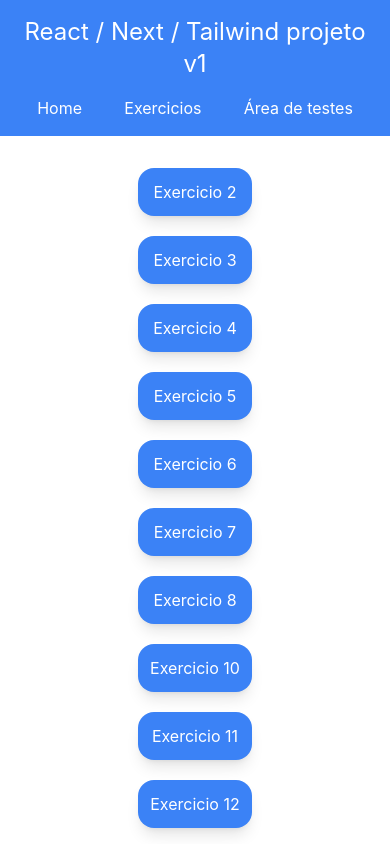
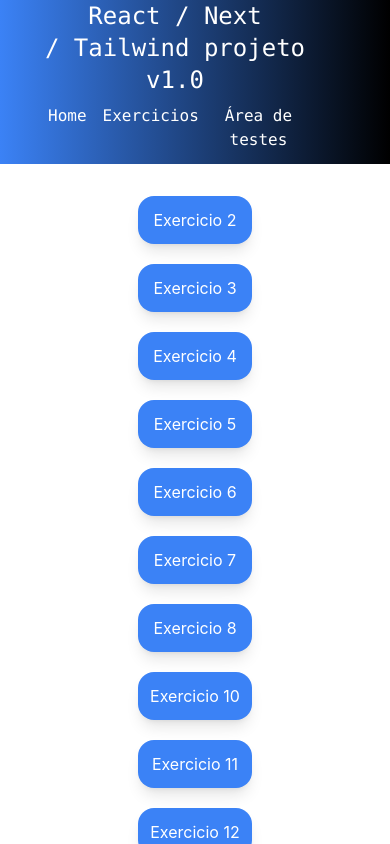
Before and after one commit to MattStela/next_50_exercicios, a Next.js app: page /exercicios in a window 390 px wide. Shown: the top 844 px of the page. Built offline with nearby package versions, Linux system fonts and the light colour scheme.

Commit message:
ajuste de responsividade, botões e coisas menores

```diff
--- a/src/app/components/header.js
+++ b/src/app/components/header.js
@@ -1,24 +1,49 @@
-export default function Header () {
+import Image from "next/image";
+
+export default function Header() {
   return (
-      <header className="bg-blue-500 p-4 text-white">
-        <div className="container mx-auto">
-          <h1 className="text-2xl text-center mb-4">
-            React / Next / Tailwind projeto v1
+    <header className="pr-20 pl-10  flex flex-row font-mono bg-gradient-to-r from-blue-500 to-black  text-white">
+      <div className=" relative w-32 h-32 flex justify-center items-center flex-grow hidden sm:flex">
+        <Image
+          src="/images/logo.png"
+          alt="logo"
+          className=""
+          width="70"
+          height="70"
+        />
+      </div>
+
+      <div className="  flex  flex-col justify-items items-center flex-grow container mx-auto">
+        <h1 className="flex items-center flex-grow  text-2xl text-center">
+          <p>
+            <a className="hover:underline hover:text-blue-500" href="https://react.dev/">React</a> /&nbsp;
+            <a className="hover:underline hover:text-blue-500" href="https://nextjs.org/">Next</a> /&nbsp;
+            <a className="hover:underline hover:text-blue-500" href="https://tailwindcss.com/">Tailwind</a> projeto v1.0
+          </p>
         </h1>
-          <nav>
-            <ul className="flex justify-center w-full">
+        <nav className=" w-full">
+          <ul className=" flex flex-row justify-end w-full">
             <li className="flex-grow text-center">
-                <a href="/" className="hover:no-underline block hover:font-bold transition duration-900 ease-in-out hover:text-black hover:underline ">
+              <a
+                href="/"
+                className="p-2 hover:no-underline block transition duration-500 ease-in-out hover:text-black border-b-4 border-transparent hover:border-black"
+              >
                 Home
               </a>
             </li>
             <li className="flex-grow text-center">
-                <a href="/exercicios" className="hover:no-underline block hover:font-bold transition duration-900 ease-in-out hover:text-black hover:underline ">
+              <a
+                href="/exercicios"
+                className="p-2 hover:no-underline block transition duration-500 ease-in-out hover:text-black border-b-4 border-transparent hover:border-black"
+              >
                 Exercicios
               </a>
             </li>
             <li className="flex-grow text-center">
-                <a href="/testes" className="hover:no-underline block hover:font-bold transition duration-900 ease-in-out hover:text-black hover:underline ">
+              <a
+                href="/testes"
+                className="p-2 hover:no-underline block transition duration-500 ease-in-out hover:text-black border-b-4 border-transparent hover:border-black"
+              >
                 Área de testes
               </a>
             </li>
@@ -27,4 +52,4 @@
       </div>
     </header>
   );
-  };
+}
--- a/src/app/exercicios/page.js
+++ b/src/app/exercicios/page.js
@@ -1,12 +1,13 @@
 import fs from 'fs';
 import path from 'path';
 import CustomButton from "../components/button";
+
 
 const exercicios = Array.from({ length: 50 }, (_, i) => i + 1);
 
 export default function Home() {
   return (
-    <div className=" flex items-center justify-center min-h-screen p-8 pb-20 gap-16">
+    <div className="flex items-center justify-center min-h-screen p-8 pb-20 gap-16">
       <main className="grid grid-cols-1 sm:grid-cols-3 lg:grid-cols-5 gap-5 items-center sm:items-start">
         {exercicios.map((num) => {
           const exercicioPath = path.join(process.cwd(), `src/app/exercicios/exercicio_${num}`);
--- a/src/app/globals.css
+++ b/src/app/globals.css
@@ -19,3 +19,8 @@
   background: var(--background);
   font-family: -apple-system, BlinkMacSystemFont, "Segoe UI", Roboto, "Helvetica Neue", Arial, sans-serif;
 }
+
+img[src="/images/logo.png"] {
+  width: auto;
+  height: auto;
+}
--- a/src/app/layout.js
+++ b/src/app/layout.js
@@ -15,13 +15,16 @@
 });
 
 export const metadata = {
-  title: "Create Next App",
-  description: "Generated by create next app",
+  title: "RNT v1",
+  description: "React / Next / Tailwind projeto v1",
 };
+
+export const viewport = "width=device-width, initial-scale=1.0";
 
 export default function RootLayout({ children }) {
   return (
     <html lang="en">
+
       <body
         className={`${geistSans.variable} ${geistMono.variable} antialiased`}
       >
--- a/src/app/page.js
+++ b/src/app/page.js
@@ -11,9 +11,6 @@
           "https://raw.githubusercontent.com/MattStela/next_50_exercicios/main/README.md"
         );
         const text = await response.text();
-
-        // Logar o conteúdo do README.md
-        console.log(text);
 
         const formattedContent = text
           .replace(/(\d+)\.\s([^\n]+)/g, (match, number, title) => {
```
Also changed, not shown: public/images/logo.png (added). Lines whose indentation alone changed are shown as unchanged.
